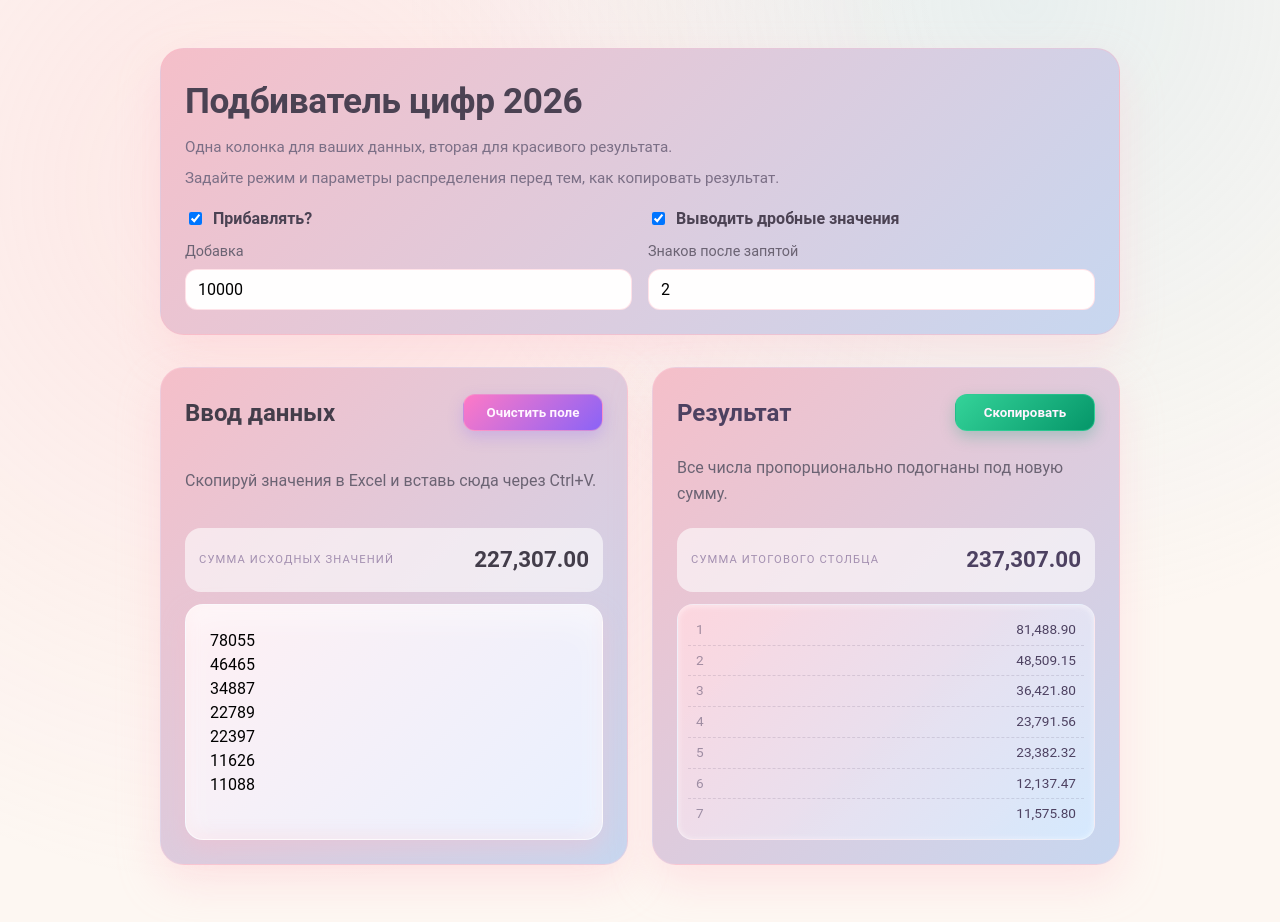
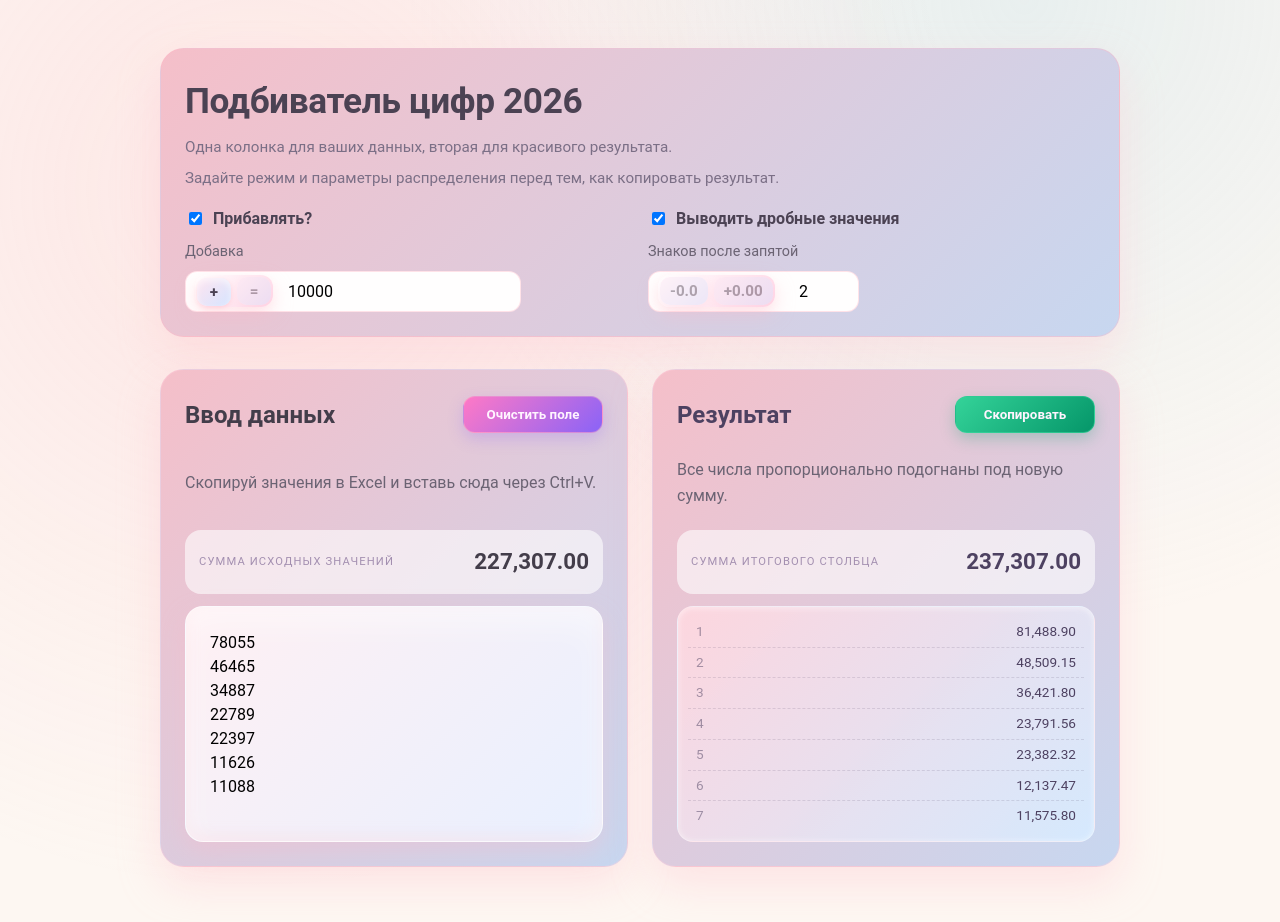
Before and after one commit to mrgisaev/Number-Cruncher-2000, a React (Vite) app in the folder web/: page / in a window 1280 px wide. Shown: the top 922 px of the page. Built offline with nearby package versions, Linux system fonts and the light colour scheme.

Commit message:
Add mode toggles

```diff
--- a/web/src/App.css
+++ b/web/src/App.css
@@ -66,6 +66,16 @@
   transition: border-color 0.2s ease, box-shadow 0.2s ease, background 0.2s ease;
 }
 
+.number-field input::-webkit-outer-spin-button,
+.number-field input::-webkit-inner-spin-button {
+  -webkit-appearance: none;
+  margin: 0;
+}
+
+.number-field input[type='number'] {
+  -moz-appearance: textfield;
+}
+
 .number-field input:focus-visible,
 .number-field input:focus {
   outline: none;
@@ -73,6 +83,108 @@
   box-shadow: 0 0 10px rgba(255, 183, 197, 0.4);
   background: #ffffff;
 }
+
+
+.number-field-mode {
+  gap: 8px;
+}
+
+.number-field-input-wrapper {
+  position: relative;
+  width: 100%;
+}
+
+.number-field-input-wrapper.input-with-toggle {
+  --toggle-padding: 96px;
+}
+
+.number-field-input-wrapper.input-with-toggle input {
+  padding-left: var(--toggle-padding);
+}
+
+.number-field-input-wrapper.addition-toggle {
+  --toggle-padding: 102px;
+}
+
+.number-field-input-wrapper.digits-toggle {
+  --toggle-padding: 150px;
+}
+
+.mode-toggle {
+  display: inline-flex;
+  gap: 6px;
+}
+
+.mode-toggle-inline {
+  position: absolute;
+  top: 50%;
+  left: 10px;
+  transform: translateY(-50%);
+  padding: 2px;
+  border-radius: 12px;
+  background: linear-gradient(135deg, rgba(255, 255, 255, 0.95), rgba(255, 209, 228, 0.9));
+  box-shadow:
+    0 8px 20px rgba(255, 183, 197, 0.35),
+    inset 0 0 0 rgba(255, 255, 255, 0.2);
+}
+
+.mode-toggle-button {
+  border: none;
+  border-radius: 10px;
+  padding: 0 10px;
+  min-width: 34px;
+  height: 28px;
+  font-size: 0.95rem;
+  font-weight: 700;
+  cursor: pointer;
+  background: linear-gradient(135deg, #ffe4f0, #d6e5ff);
+  color: #4b4253;
+  display: inline-flex;
+  align-items: center;
+  justify-content: center;
+  box-shadow:
+    0 4px 10px rgba(255, 183, 197, 0.35),
+    inset 0 0 0 rgba(255, 255, 255, 0.2);
+  transition: transform 0.15s ease, box-shadow 0.15s ease, opacity 0.15s ease;
+}
+
+.mode-toggle-button.active {
+  box-shadow:
+    0 2px 4px rgba(255, 183, 197, 0.5),
+    inset 0 3px 6px rgba(255, 255, 255, 0.6);
+  transform: translateY(1px);
+  opacity: 1;
+}
+
+.mode-toggle-button:not(.active) {
+  opacity: 0.45;
+}
+
+.mode-toggle-button:hover {
+  opacity: 0.9;
+  transform: translateY(-1px);
+  box-shadow:
+    0 6px 14px rgba(255, 183, 197, 0.45),
+    inset 0 0 0 rgba(255, 255, 255, 0.2);
+}
+
+.mode-toggle-button:disabled {
+  opacity: 0.35;
+  cursor: not-allowed;
+  transform: none;
+  box-shadow:
+    0 2px 6px rgba(255, 183, 197, 0.25),
+    inset 0 0 0 rgba(255, 255, 255, 0.1);
+}
+
+.mode-toggle-button:disabled:hover {
+  opacity: 0.35;
+  transform: none;
+  box-shadow:
+    0 2px 6px rgba(255, 183, 197, 0.25),
+    inset 0 0 0 rgba(255, 255, 255, 0.1);
+}
+
 .split-control {
   display: grid;
   grid-template-columns: repeat(auto-fit, minmax(220px, 1fr));
--- a/web/src/App.tsx
+++ b/web/src/App.tsx
@@ -170,7 +170,7 @@ const enforceRounding = (values: number[], desiredSum: number, decimals: number)
 };
 
 const formatRowValue = (value: number, decimals: number) => {
-  const digits = decimals === 0 ? 0 : Math.max(decimals, 2);
+  const digits = Math.max(0, decimals);
   const sign = value < 0 ? '-' : '';
   const fixed = Math.abs(value).toFixed(digits);
   const [integerPartRaw, fractionPart] = fixed.split('.');
@@ -251,6 +251,9 @@ function App() {
     }
     setRawInput(value);
   };
+  const changeFractionDigits = (delta: number) => {
+    setFractionDigits((prev) => Math.max(0, Math.min(6, prev + delta)));
+  };
 
   const desiredLabel = isTargetMode ? 'Добавка' : 'Конечная сумма';
   const desiredInputValue = isTargetMode ? additionValue : targetSum;
@@ -285,13 +288,35 @@ function App() {
                   />
                   Прибавлять?
                 </label>
-                <label className="number-field">
+                <label className="number-field number-field-mode">
                   <span>{desiredLabel}</span>
+                  <div className="number-field-input-wrapper input-with-toggle addition-toggle">
+                    <div className="mode-toggle mode-toggle-inline" role="group" aria-label="Переключение режима суммы">
+                      <button
+                        type="button"
+                        className={`mode-toggle-button${isTargetMode ? ' active' : ''}`}
+                        aria-pressed={isTargetMode}
+                        onClick={() => setIsTargetMode(true)}
+                        title="Прибавлять"
+                      >
+                        +
+                      </button>
+                      <button
+                        type="button"
+                        className={`mode-toggle-button${!isTargetMode ? ' active' : ''}`}
+                        aria-pressed={!isTargetMode}
+                        onClick={() => setIsTargetMode(false)}
+                        title="Конечная сумма"
+                      >
+                        =
+                      </button>
+                    </div>
                     <input
                       type="number"
                       value={Number.isFinite(desiredInputValue) ? desiredInputValue : ''}
                       onChange={(event) => onDesiredChange(Number(event.target.value) || 0)}
                     />
+                  </div>
                 </label>
               </div>
             </div>
@@ -305,16 +330,40 @@ function App() {
                   />
                   Выводить дробные значения
                 </label>
-                <label className="number-field">
+                <label className="number-field number-field-mode">
                   <span>Знаков после запятой</span>
+                  <div className="number-field-input-wrapper input-with-toggle digits-toggle">
+                    <div className="mode-toggle mode-toggle-inline" role="group" aria-label="Переключение дробей">
+                      <button
+                        type="button"
+                        className="mode-toggle-button"
+                        onClick={() => changeFractionDigits(-1)}
+                        disabled={fractionDigits <= 0}
+                        title="Убавить количество знаков"
+                      >
+                        -0.0
+                      </button>
+                      <button
+                        type="button"
+                        className="mode-toggle-button"
+                        onClick={() => changeFractionDigits(1)}
+                        disabled={fractionDigits >= 6}
+                        title="Прибавить количество знаков"
+                      >
+                        +0.00
+                      </button>
+                    </div>
                     <input
                       type="number"
                       min={0}
                       max={6}
                       value={fractionDigits}
                       disabled={!useFractions}
-                    onChange={(event) => setFractionDigits(Math.max(0, Number(event.target.value) || 0))}
+                      onChange={(event) =>
+                        setFractionDigits(Math.max(0, Number(event.target.value) || 0))
+                      }
                     />
+                  </div>
                 </label>
               </div>
             </div>
```
Lines whose indentation alone changed are shown as unchanged.
